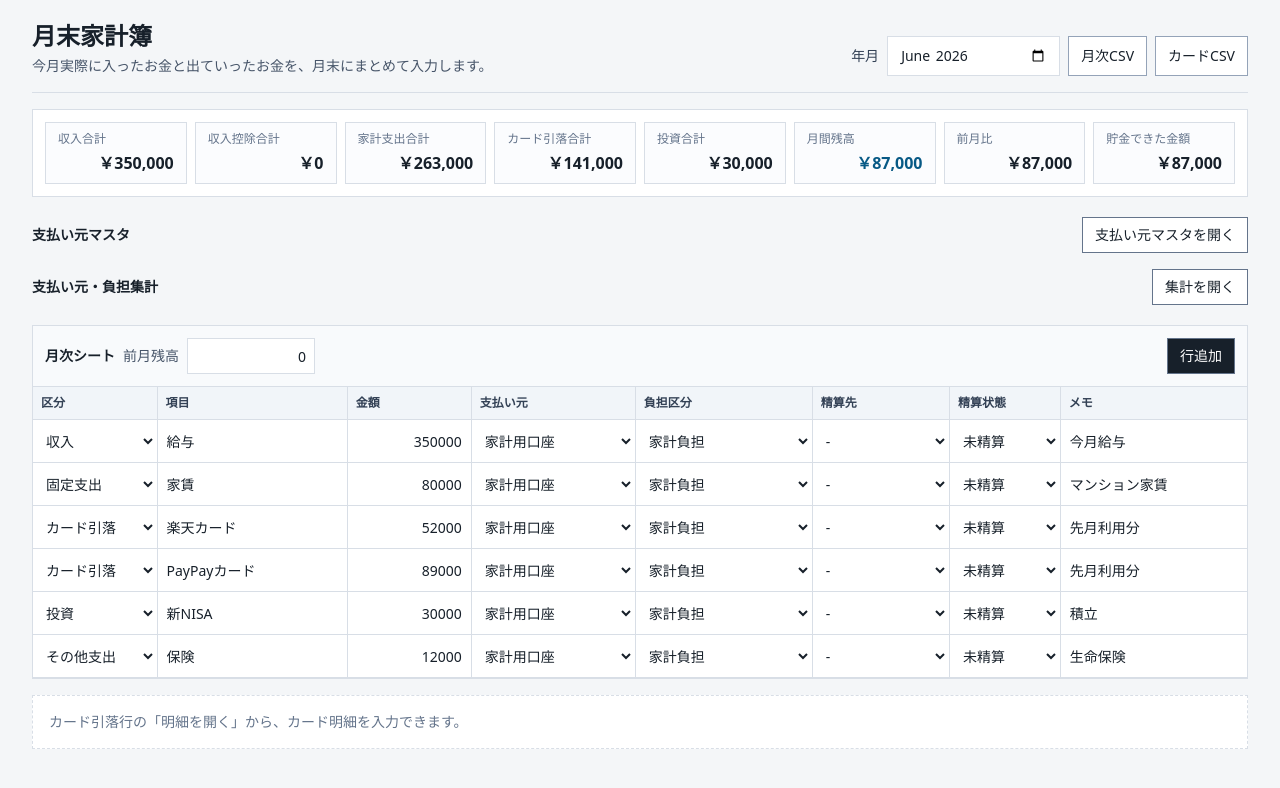
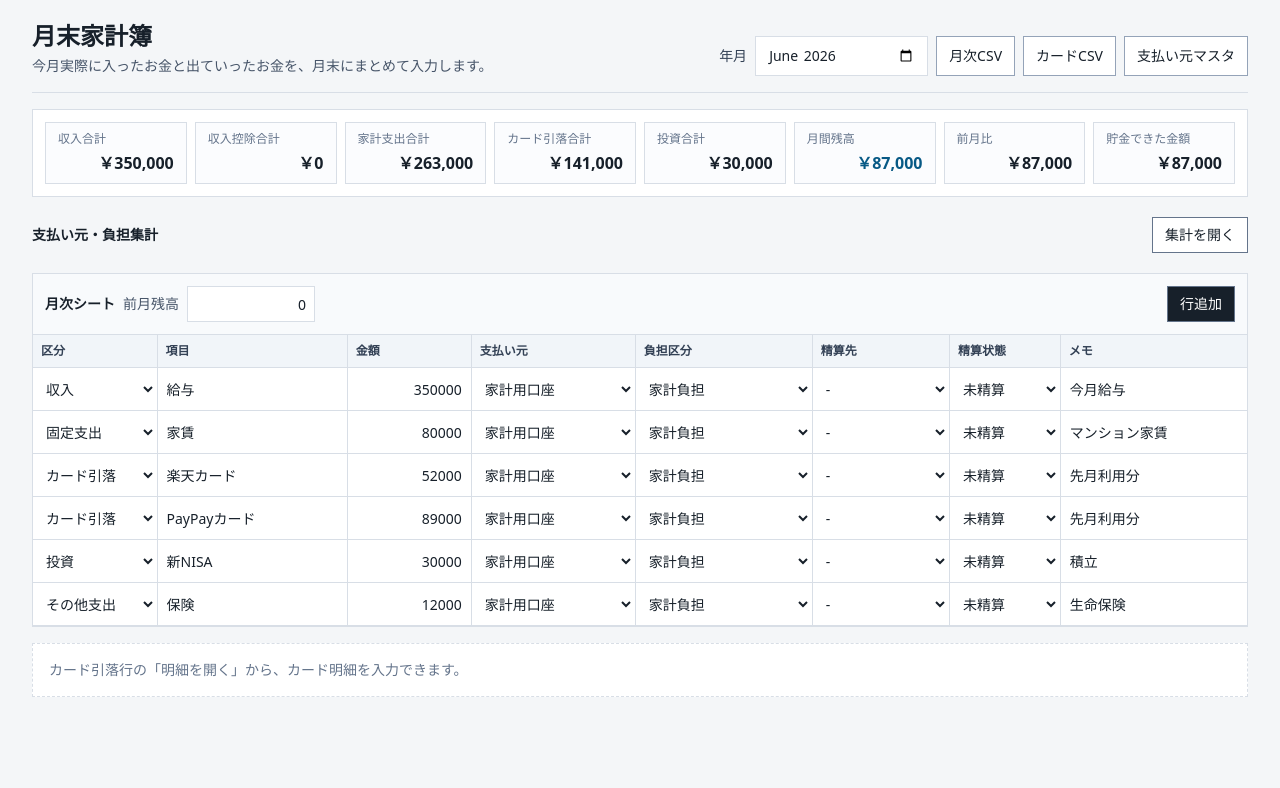
Before and after one commit to 0hako0/kakeibo, a Next.js app: page / in a window 1280 px wide. Shown: the top 788 px of the page. Built offline with nearby package versions, Linux system fonts and the light colour scheme.

Commit message:
Move payment source master to header actions

```diff
--- a/app/page.tsx
+++ b/app/page.tsx
@@ -309,6 +309,13 @@ export default function Home() {
             >
               カードCSV
             </button>
+            <button
+              type="button"
+              onClick={() => setIsPaymentSourceMasterOpen(true)}
+              className="h-10 border border-slate-400 bg-white px-3 text-sm font-medium hover:bg-slate-50"
+            >
+              支払い元マスタ
+            </button>
           </div>
         </header>
 
@@ -324,9 +331,6 @@ export default function Home() {
         </section>
 
         <section className="space-y-2">
-          {!isPaymentSourceMasterOpen ? (
-            <CompactToggleRow title="支払い元マスタ" buttonLabel="支払い元マスタを開く" onClick={() => setIsPaymentSourceMasterOpen(true)} />
-          ) : null}
           {!isBurdenSummaryOpen ? (
             <CompactToggleRow title="支払い元・負担集計" buttonLabel="集計を開く" onClick={() => setIsBurdenSummaryOpen(true)} />
           ) : null}
```
